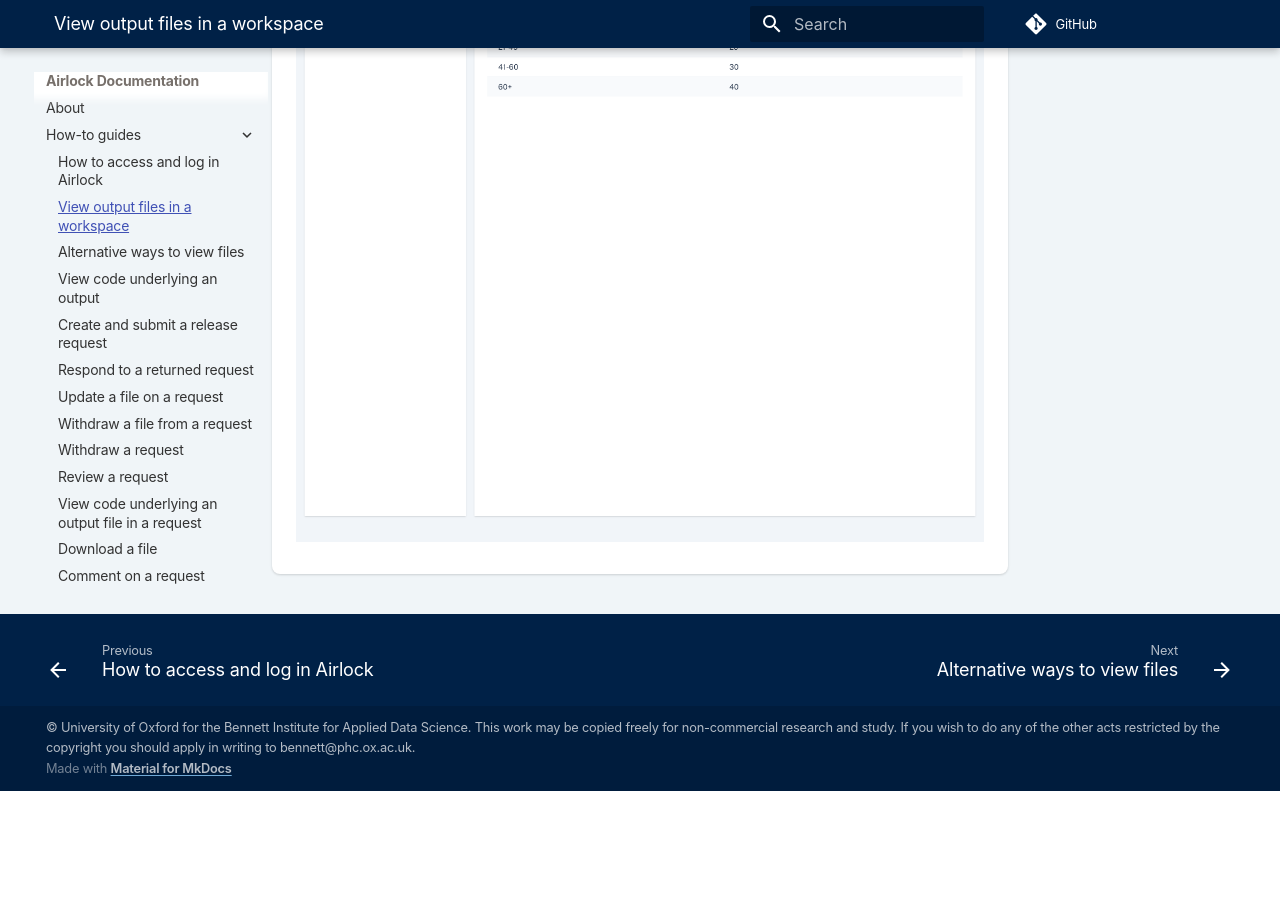
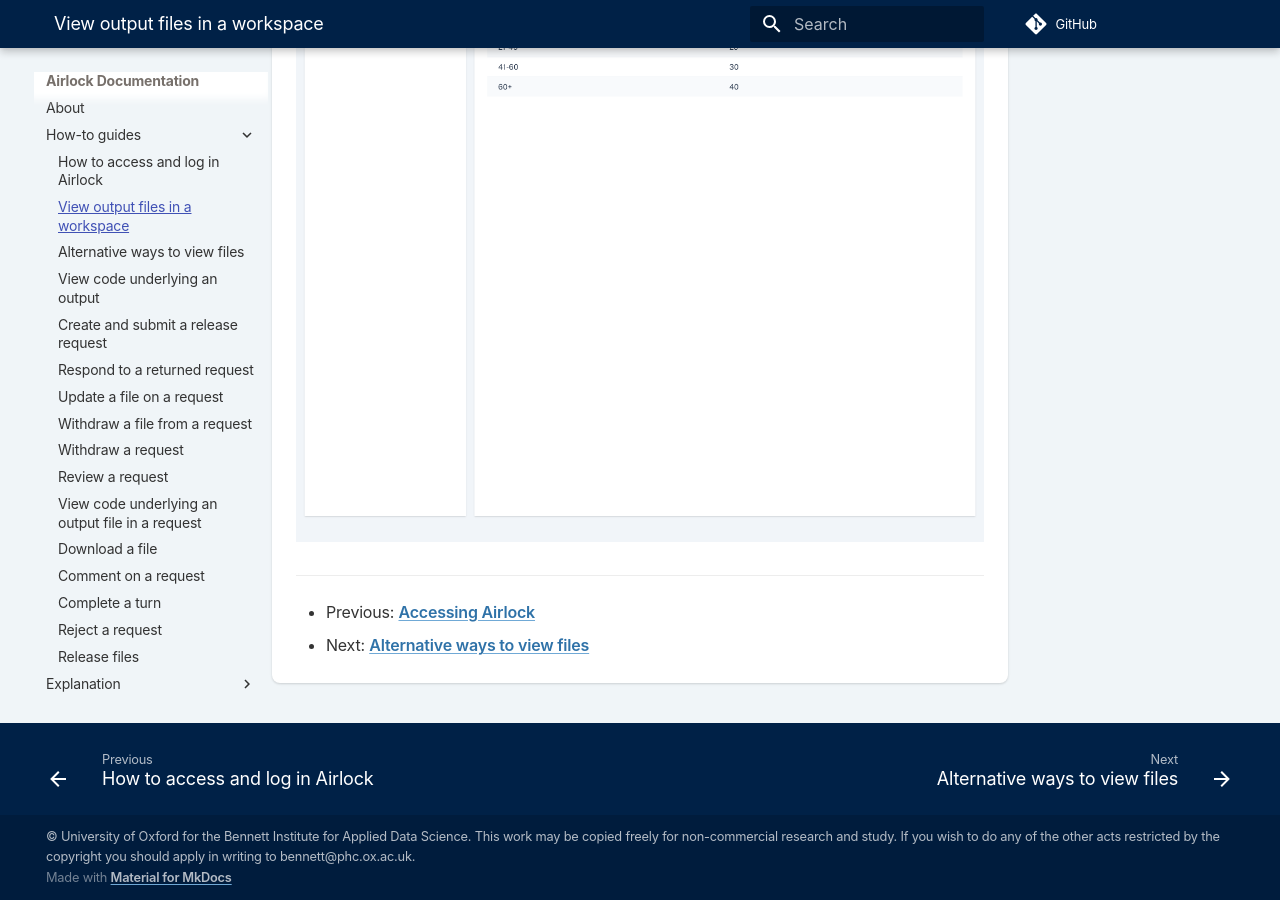
Before and after one commit to opensafely-core/airlock, an MkDocs documentation site: the page built from docs/how-tos/view-workspace-files.md, in a window 1280 px wide and 900 px high, scrolled down 1530 px. Built offline with MkDocs 1.6.1 and Material for MkDocs 9.7.7, drawn with Linux system fonts in a browser that asks for light colours; comment, search, counter and statistics services are not loaded; before the commit the page ends 2321 px from its top, so only the background shows below that.

Commit message:
Add previous/next links for how-tos

```diff
--- a/docs/how-tos/view-workspace-files.md
+++ b/docs/how-tos/view-workspace-files.md
@@ -16,3 +16,8 @@
 of the file will be displayed.
 
 ![Workspaces view](../screenshots/workspace_file_view.png)
+
+---
+
+* Previous: [Accessing Airlock](access-airlock.md)
+* Next: [Alternative ways to view files](view-files-alt.md)
```
Also changed, not shown: docs/how-tos/access-airlock.md (+4 -0 lines).
